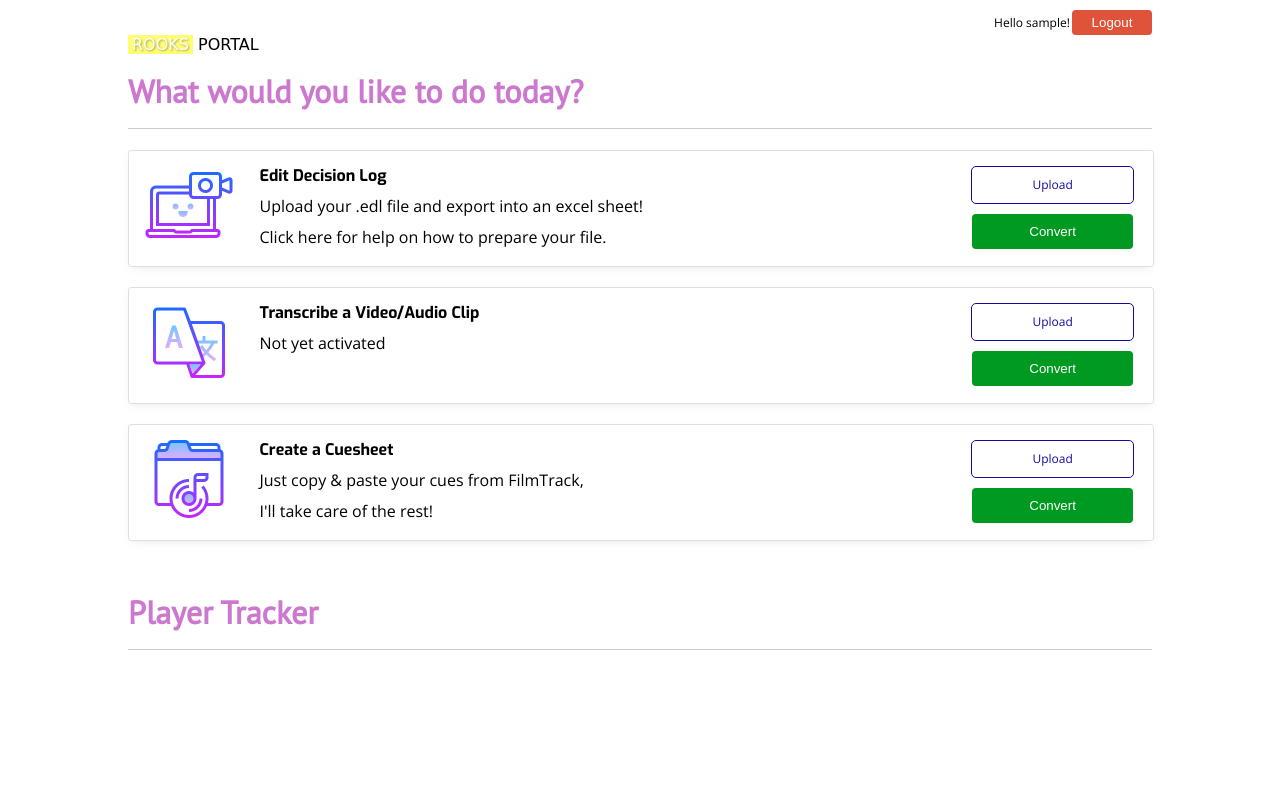
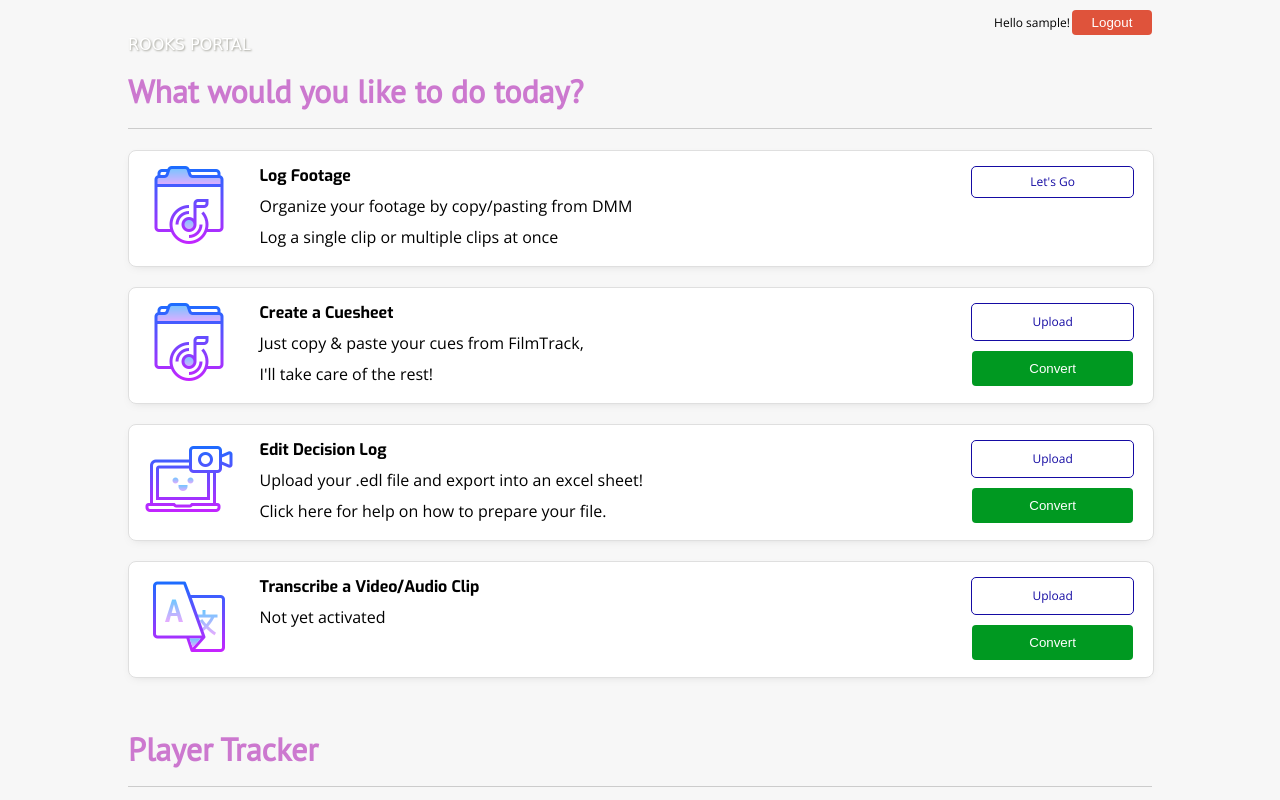
Before and after one commit to chaseahn/yizzly, a Flask app: page /index in a window 1280 px wide. Run offline with Flask 2, Linux system fonts and the light colour scheme; the visitor is signed in with stand-in values (Sample User, id 1); parts of the project's set-up code (start-up, migrations or seed data) failed here and were passed over; some web fonts are replaced.

Commit message:
update end

```diff
--- a/run/src/static/css/main.css
+++ b/run/src/static/css/main.css
@@ -4,7 +4,7 @@
 body {
     margin: 0;
     padding: 0;
-    background-color: white;
+    background-color: rgb(247, 247, 247);
     min-height: 100vh;
     justify-content: center;
     align-items: center;
@@ -101,7 +101,6 @@ input[type=upload] {
     height: 25px;
     text-align: center;
     border: 0px dashed #f69c55;
-    background: white;
     text-align: center;
 }
 
@@ -144,17 +143,13 @@ p {
 .logo-text span{
     font-family: 'Bowlby One SC', cursive;
     font-size: 1em;
-    color: white;
-    background-color: rgb(255, 253, 116);
-    padding-left: 4px;
-    padding-right: 4px;
+    color: rgb(255, 255, 255);
     text-shadow: 1px 1px 2px rgb(37, 37, 16, .4);
 }
 
 .row-container {
     width: 80%;
     height: 80%;
-    background-color:white;
     margin: auto;
     /* background-color: rgb(176, 236, 236); */
 }
@@ -166,7 +161,7 @@ p {
     border-style: solid;
     border-width: .5px;
     border-color: rgb(223, 223, 223);
-    border-radius: .2em;
+    border-radius: .5em;
     line-height: 30px;
     margin-top: 20px;
     min-height: 115px;
@@ -215,6 +210,19 @@ p {
     vertical-align: middle;
 }
 
+.h-col .row-info .row-action .button-container .log-button-single {
+    width: 80%;
+    height: 80%;
+    background-color: None;
+    margin: 0  auto;
+    margin-top: 15px;
+    margin-bottom: 10px;
+    border-style: solid;
+    border-width: 1px;
+    border-color: rgb(21, 11, 163);
+    border-radius: 5px;
+}
+
 .h-col .row-info .row-action .button-container .upload-border {
     width: 80%;
     height: 36px;
--- a/run/src/templates/private/index.html
+++ b/run/src/templates/private/index.html
@@ -17,6 +17,7 @@
     </head>
     <body>
         <!-- TODO ADD HOVERS -->
+
         <div class="row-container">
             <div class="title">
                 <div class="user-store">
@@ -27,13 +28,71 @@
                 </div>
                 <div class="header-container">
                     <div class="logo-text">
-                        <span>ROOKS</span> PORTAL
+                        <span>ROOKS PORTAL</span>
                     </div>
                 </div>
                 <h1>
                     What would you like to do today?
                 </h1>
                 <hr>
+            </div>
+
+            <!-- Begin App Selector -->
+
+            <div class="h-col">
+                <div class="row-info">
+                    <div class="image-box">
+                        <img src="{{url_for('static', filename='img/cue.png')}}" />
+                    </div>
+                    <div class="row-description">
+                        <div class="subheader">
+                            Log Footage
+                        </div>
+                        <text>
+                            Organize your footage by copy/pasting from DMM<br>
+                            Log a single clip or multiple clips at once
+                        </text>
+                    </div>
+                    <div class="row-action">
+                        <div class="button-container">
+                            <a href="/log">
+                            <div class="log-button-single">
+                                <div class="subtext">Let's Go</div>
+                            </div>
+                            </a>
+                        </div>
+                    </div>
+                </div>
+            </div>
+
+            <div class="h-col">
+                <div class="row-info">
+                    <div class="image-box">
+                        <img src="{{url_for('static', filename='img/cue.png')}}" />
+                    </div>
+                    <div class="row-description">
+                        <div class="subheader">
+                            Create a Cuesheet
+                        </div>
+                        <text>
+                            Just copy & paste your cues from FilmTrack, <br>
+                            I'll take care of the rest!
+                        </text>
+                    </div>
+                    <div class="row-action">
+                        <div class="button-container">
+                            <div class="upload-border">
+                                <label for="upload-file">
+                                    <div class="subtext">
+                                        Upload
+                                    </div>
+                                </label>
+                                <input type="file" name="file" id="upload-file"/>
+                            </div>
+                            <input type="upload" value="Convert"/>
+                        </div>
+                    </div>
+                </div>
             </div>
             <div class="h-col">
                 <div class="row-info">
@@ -92,35 +151,9 @@
                     </div>
                 </div>
             </div>
-            <div class="h-col">
-                <div class="row-info">
-                    <div class="image-box">
-                        <img src="{{url_for('static', filename='img/cue.png')}}" />
-                    </div>
-                    <div class="row-description">
-                        <div class="subheader">
-                            Create a Cuesheet
-                        </div>
-                        <text>
-                            Just copy & paste your cues from FilmTrack, <br>
-                            I'll take care of the rest!
-                        </text>
-                    </div>
-                    <div class="row-action">
-                        <div class="button-container">
-                            <div class="upload-border">
-                                <label for="upload-file">
-                                    <div class="subtext">
-                                        Upload
-                                    </div>
-                                </label>
-                                <input type="file" name="file" id="upload-file"/>
-                            </div>
-                            <input type="upload" value="Convert"/>
-                        </div>
-                    </div>
-                </div>
-            </div>
+
+            <!-- Break -->
+
             <div class="section-break">
                 <h1>
                     Player Tracker
```
Also changed, not shown: run/src/models/app.py (+11 -4 lines).
